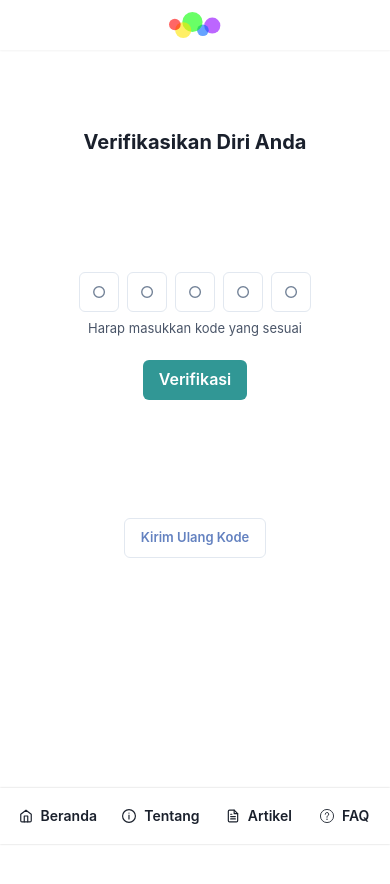
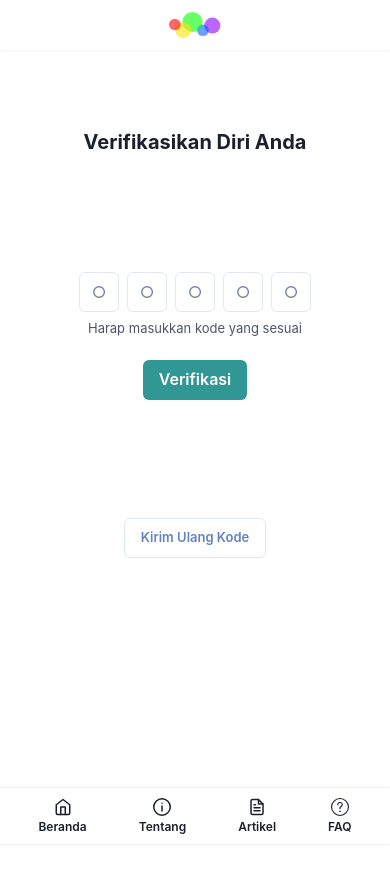
Before and after one commit to Z4nR/WhatColors, a React (Vite) app in the folder client/: page /WhatColors/verify-admin in a window 390 px wide. Shown: the top 884 px of the page. Built offline with nearby package versions, Linux system fonts and the light colour scheme; no server answers.

Commit message:
updt mobile botnav

```diff
--- a/client/src/components/mobile/MobileNav.jsx
+++ b/client/src/components/mobile/MobileNav.jsx
@@ -1,7 +1,7 @@
-import { InfoOutlineIcon, QuestionOutlineIcon } from "@chakra-ui/icons";
-import { Box, HStack, Button, Icon } from "@chakra-ui/react";
-import { FiFileText, FiHome } from "react-icons/fi";
-import { useLocation, Link as ReactRouterLink } from "react-router-dom";
+import { InfoOutlineIcon, QuestionOutlineIcon } from '@chakra-ui/icons';
+import { Box, HStack, Button, Icon, VStack, Text } from '@chakra-ui/react';
+import { FiFileText, FiHome } from 'react-icons/fi';
+import { useLocation, Link as ReactRouterLink } from 'react-router-dom';
 
 export default function MobileNav() {
   const urlLocation = useLocation();
@@ -9,84 +9,84 @@ export default function MobileNav() {
 
   return (
     <Box
-      bg={"white"}
+      bg={'white'}
       bottom={0}
       left={0}
       right={0}
       as="footer"
-      position={"sticky"}
-      boxShadow={"0px 0px 2px 0px rgba(0, 0, 0, 0.2)"}
+      position={'sticky'}
+      boxShadow={'0px 0px 2px 0px rgba(0, 0, 0, 0.2)'}
       zIndex={11}
-      width={"full"}
+      width={'full'}
     >
-      <HStack p={4} gap={"5"} justifyContent={"center"}>
+      <HStack px={4} py={2} gap={'5'} justifyContent={'center'}>
         <Button
-          size={"xs"}
-          fontSize="sm"
           as={ReactRouterLink}
           to="/"
-          variant={"ghost"}
+          variant={'ghost'}
           aria-label="Home button"
-          aria-current={urlPath === "/" ? "page" : undefined}
+          aria-current={urlPath === '/' ? 'page' : undefined}
           sx={{
-            "&[aria-current=page]": {
-              color: "teal",
+            '&[aria-current=page]': {
+              color: 'teal',
             },
           }}
-          leftIcon={<Icon as={FiHome} />}
         >
-          Beranda
+          <VStack gap={1}>
+            <Icon fontSize={'lg'} as={FiHome} />
+            <Text fontSize={'xs'}>Beranda</Text>
+          </VStack>
         </Button>
         <Button
-          size={"xs"}
-          fontSize="sm"
           as={ReactRouterLink}
           to="/about"
-          variant={"ghost"}
+          variant={'ghost'}
           aria-label="About button"
-          aria-current={urlPath === "/about" ? "page" : undefined}
+          aria-current={urlPath === '/about' ? 'page' : undefined}
           sx={{
-            "&[aria-current=page]": {
-              color: "teal",
+            '&[aria-current=page]': {
+              color: 'teal',
             },
           }}
-          leftIcon={<Icon as={InfoOutlineIcon} />}
         >
-          Tentang
+          <VStack gap={1}>
+            <Icon fontSize={'lg'} as={InfoOutlineIcon} />
+            <Text fontSize={'xs'}>Tentang</Text>
+          </VStack>
         </Button>
         <Button
-          size={"xs"}
-          fontSize="sm"
           as={ReactRouterLink}
           to="/article"
-          variant={"ghost"}
+          variant={'ghost'}
           aria-label="Article button"
-          aria-current={urlPath === "/article" ? "page" : undefined}
+          aria-current={urlPath === '/article' ? 'page' : undefined}
           sx={{
-            "&[aria-current=page]": {
-              color: "teal",
+            '&[aria-current=page]': {
+              color: 'teal',
             },
           }}
-          leftIcon={<Icon as={FiFileText} />}
         >
-          Artikel
+          <VStack gap={1}>
+            <Icon fontSize={'lg'} as={FiFileText} />
+            <Text fontSize={'xs'}>Artikel</Text>
+          </VStack>
         </Button>
         <Button
-          size={"xs"}
-          fontSize="sm"
           as={ReactRouterLink}
           to="/faq"
-          variant={"ghost"}
+          variant={'ghost'}
           aria-label="FAQ button"
-          aria-current={urlPath === "/faq" ? "page" : undefined}
+          aria-current={urlPath === '/faq' ? 'page' : undefined}
           sx={{
-            "&[aria-current=page]": {
-              color: "teal",
+            '&[aria-current=page]': {
+              color: 'teal',
             },
           }}
-          leftIcon={<Icon as={QuestionOutlineIcon} />}
         >
-          FAQ
+          <VStack gap={1}>
+            <Icon fontSize={'lg'} as={QuestionOutlineIcon} />
+            <Text fontSize={'xs'}>FAQ</Text>
+          </VStack>
         </Button>
       </HStack>
     </Box>
```
